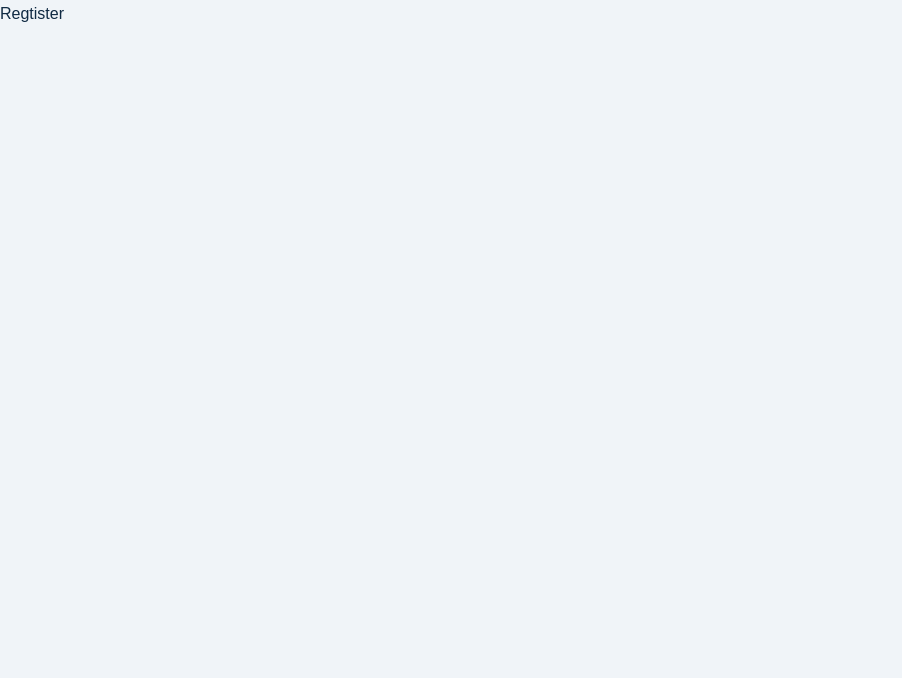
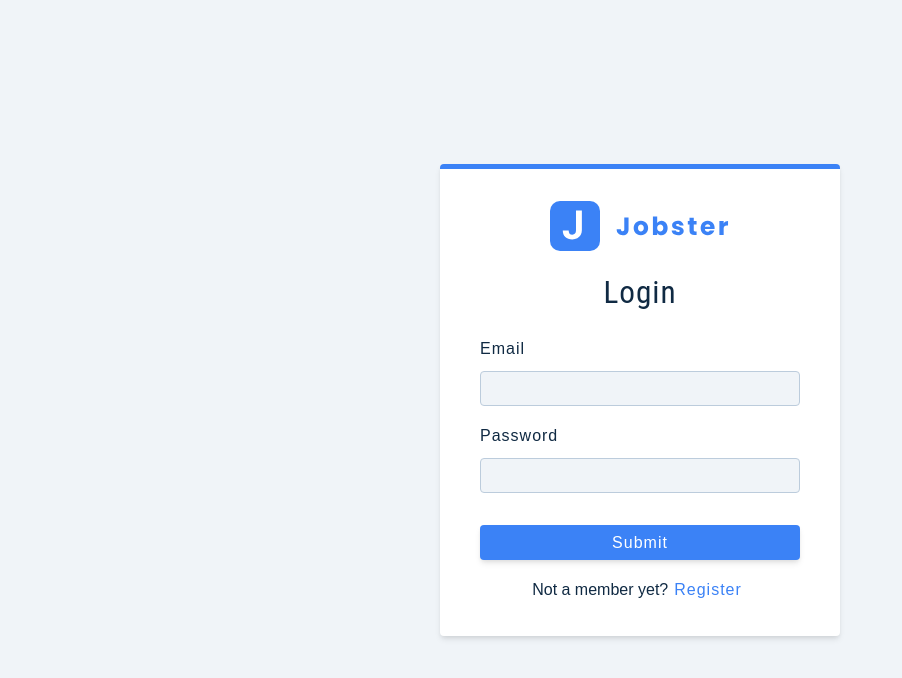
Before and after one commit to Shailendravv/JobsterWithReduxToolkit, a React (Create React App) app: page /register in a window 1280 px wide. Shown: the top 678 px of the page, without its empty margins (0-902 px from the left). Built offline with nearby package versions, Linux system fonts and the light colour scheme.

Commit message:
Regtister page setup

```diff
--- a/src/App.js
+++ b/src/App.js
@@ -1,5 +1,5 @@
 import { BrowserRouter, Routes, Route } from "react-router-dom";
-import { Landing, Error, Dashboard, Regtister } from "./pages";
+import { Landing, Error, Dashboard, Register } from "./pages";
 
 const App = () => {
   return (
@@ -7,7 +7,7 @@
       <Routes>
         <Route path="/" element={<Dashboard />} />
         <Route path="landing" element={<Landing />} />
-        <Route path="register" element={<Regtister />} />
+        <Route path="register" element={<Register />} />
         <Route path="*" element={<Error />} />
       </Routes>
     </BrowserRouter>
--- /dev/null
+++ b/src/components/FormRow.js
@@ -0,0 +1,19 @@
+const FormRow = ({ type, name, value, handleChange, labelText }) => {
+  return (
+    <div className="form-row">
+      <label htmlFor={name} className="form-label">
+        {labelText || name}
+      </label>
+
+      <input
+        type={type}
+        value={value}
+        name={name}
+        onChange={handleChange}
+        className="form-input"
+      />
+    </div>
+  );
+};
+
+export default FormRow;
--- /dev/null
+++ b/src/pages/Register.js
@@ -0,0 +1,81 @@
+import { useState, useEffect } from "react";
+import { Logo } from "../components";
+import Wrapper from "../assets/wrappers/RegisterPage";
+import FormRow from "../components/FormRow";
+
+const initialState = {
+  name: "",
+  email: "",
+  password: "",
+  isMember: true,
+};
+
+const Register = () => {
+  const [values, setValues] = useState(initialState);
+
+  // redux toolkit and useNavigate later
+
+  const toggleMember = () => {
+    setValues({ ...values, isMember: !values.isMember });
+  };
+
+  const handleChange = (e) => {
+    const name = e.target.name;
+    const value = e.target.value;
+    console.log(`${name}:${value}`);
+    setValues({ ...values, [name]: value });
+  };
+
+  const onSubmit = (e) => {
+    e.preventDefault();
+    const { name, email, password, isMember } = values;
+    if (!email || !password || (!isMember && !name)) {
+      consol.log("Please Fill Out All Fields");
+      return;
+    }
+  };
+  return (
+    <Wrapper className="full-page">
+      <form className="form" onSubmit={onSubmit}>
+        <Logo />
+        <h3>{values.isMember ? "Login" : "Register"}</h3>
+
+        {/* name field */}
+        {!values.isMember && (
+          <FormRow
+            type="text"
+            name="name"
+            value={values.name}
+            handleChange={handleChange}
+          />
+        )}
+        {/* email field */}
+        <FormRow
+          type="email"
+          name="email"
+          value={values.email}
+          handleChange={handleChange}
+        />
+        {/* password field */}
+        <FormRow
+          type="password"
+          name="password"
+          value={values.password}
+          handleChange={handleChange}
+        />
+
+        <button type="submit" className="btn btn-block">
+          submit
+        </button>
+        <p>
+          {values.isMember ? "Not a member yet?" : "Already a member?"}
+
+          <button type="button" onClick={toggleMember} className="member-btn">
+            {values.isMember ? "Register" : "Login"}
+          </button>
+        </p>
+      </form>
+    </Wrapper>
+  );
+};
+export default Register;
--- a/src/pages/Regtister.js
+++ /dev/null
@@ -1,4 +0,0 @@
-const Regtister = () => {
-  return <div>Regtister</div>;
-};
-export default Regtister;
--- a/src/pages/index.js
+++ b/src/pages/index.js
@@ -1,6 +1,6 @@
 import Landing from "./LandingPage";
 import Error from "./Error";
 import Dashboard from "./Dashboard";
-import Regtister from "./Regtister";
+import Register from "./Register";
 
-export { Landing, Error, Dashboard, Regtister };
+export { Landing, Error, Dashboard, Register };
```
